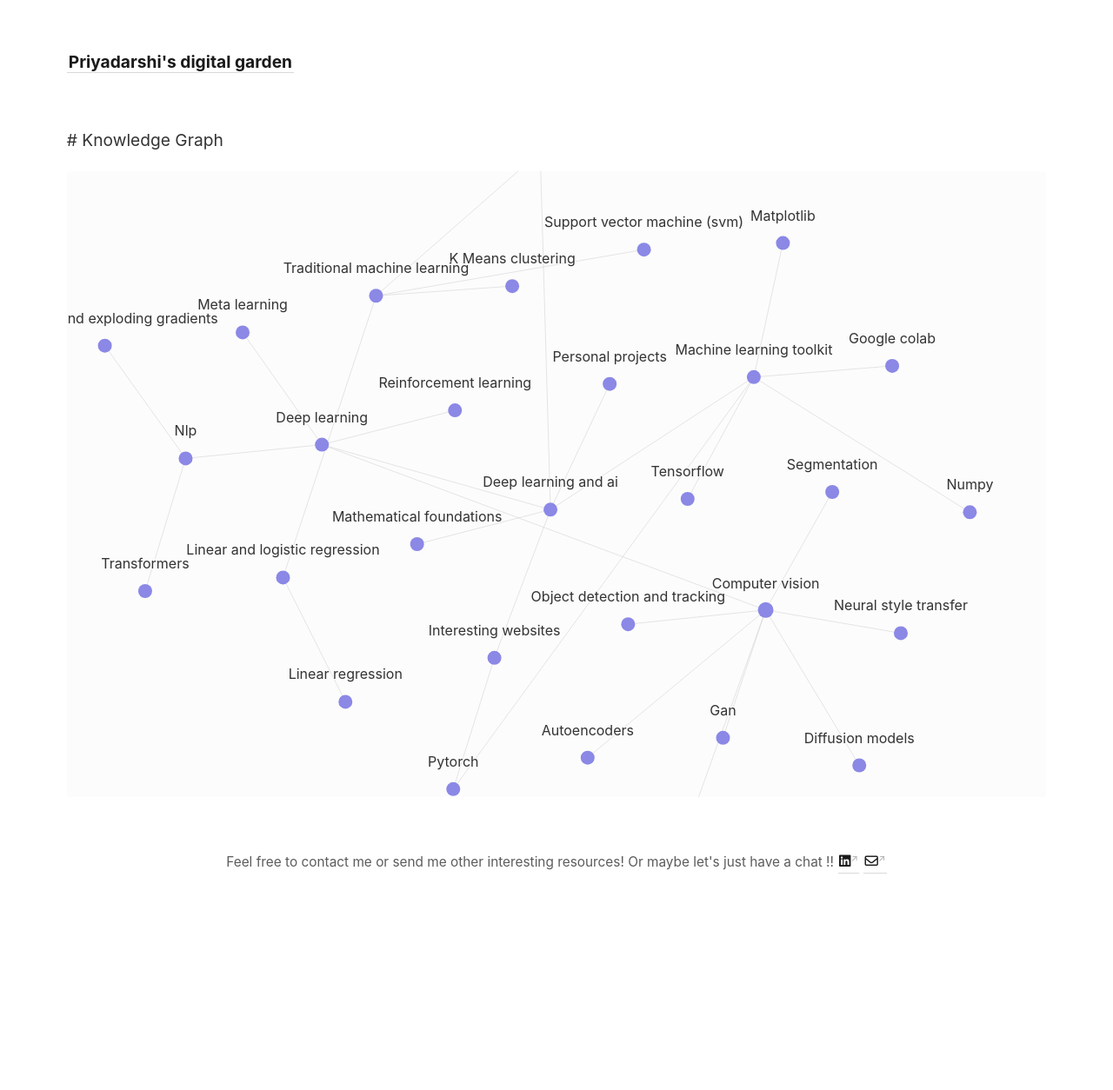
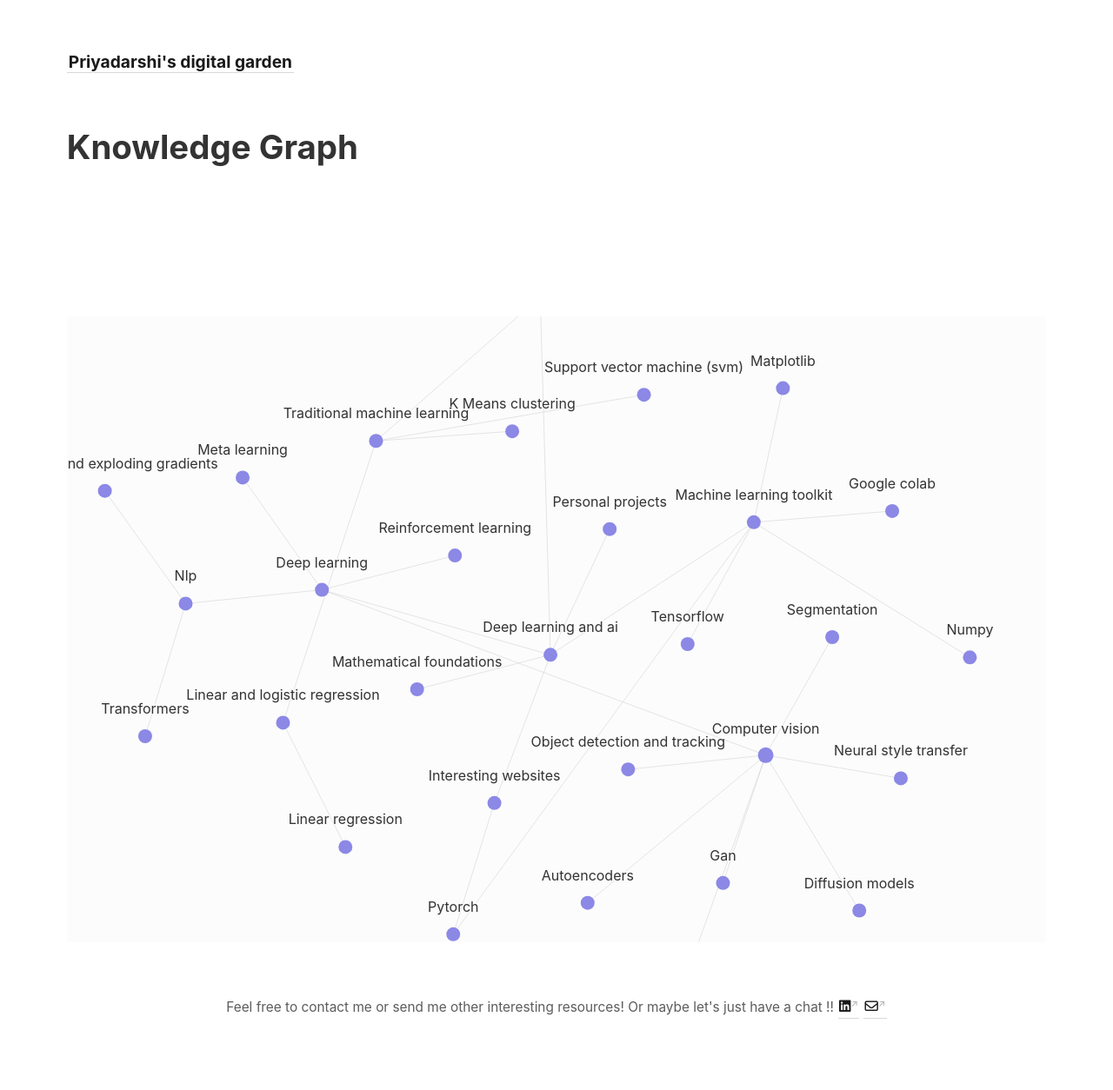
Before and after one commit to proy9714/priyadarshi-digital-garden, a Jekyll site: the page built from _pages/knowledge-graph.md, in a window 1280 px wide. Shown: the whole page at 87% size. Built offline with Jekyll 4.4.1, drawn with Linux system fonts in a browser that asks for light colours; before the commit the page ends 1087 px from its top, so only the background shows below that.

Commit message:
vault backup: 2023-06-02 20:29:37

```diff
--- a/_pages/knowledge-graph.md
+++ b/_pages/knowledge-graph.md
@@ -4,6 +4,6 @@ title: Knowledge Graph
 permalink: /knowledge-graph
 ---
 
-<p># Knowledge Graph</p>
-
+# Knowledge Graph
+<br><br><br><br>
 {% include notes_graph.html %}
```
